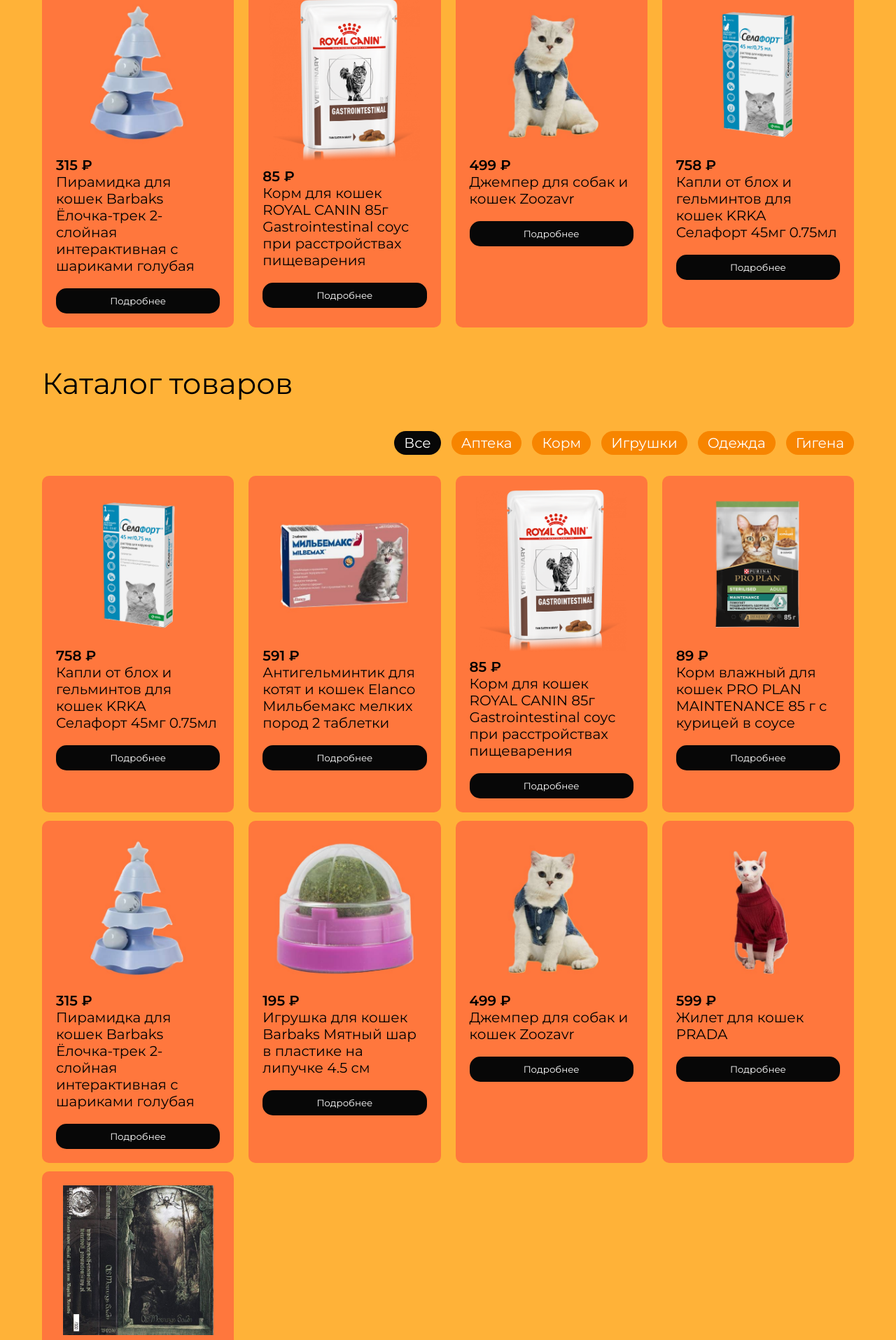
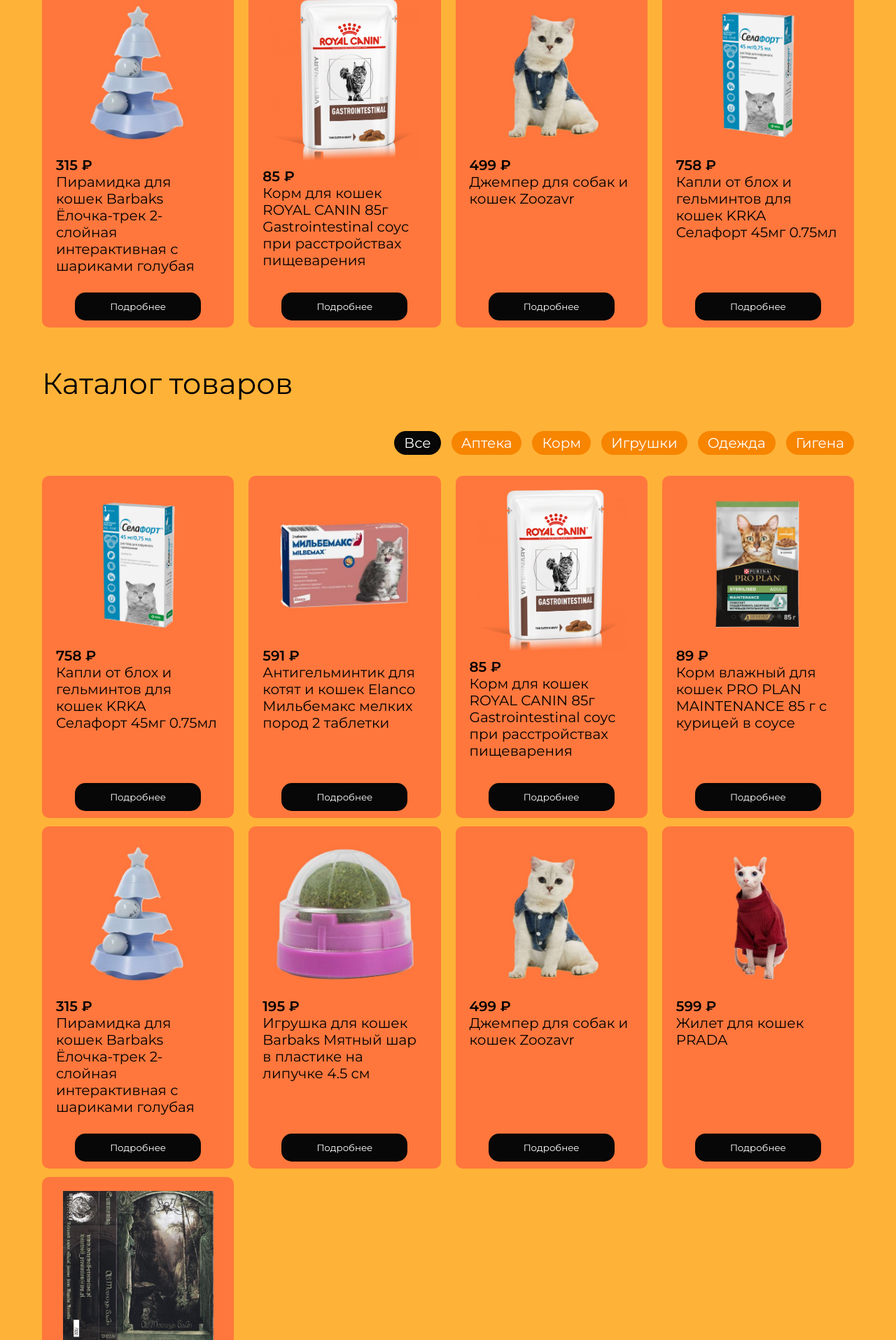
Before and after one commit to kuramagod/XBOCTUK, a FastAPI app: page / in a window 1280 px wide. Shown: the part 1353-3268 px from the top of the page at 70% size. Run offline with FastAPI, Linux system fonts and the light colour scheme; data comes from the database, SQL or seed files in the repository; parts of the project's set-up code (start-up, migrations or seed data) failed here and were passed over.

Commit message:
Исправил стили для кнопки.

```diff
--- a/static/main/style.css
+++ b/static/main/style.css
@@ -283,7 +283,9 @@ header {
 
 /* Карточки товаров */
 .product_card {
+    position: relative;
     width: calc(25% - 21px);
+    min-height: 489px;
     margin-left: 21px;
     margin-bottom: 12px;
     color: var(--text-main);
@@ -311,6 +313,12 @@ header {
 }
 
 .details_button {
+    position: absolute;
+    left: 50%;
+    transform: translateX(-50%);
+    width: 180px;
+    height: 40px;
+    bottom: 10px;
     margin-top: 20px;
     background-color: var(--bg-btn);
     color: var(--text-second);
@@ -325,9 +333,11 @@ header {
     .product_card {
         width: calc(50% - 21px);
         font-size: 16px;
+        min-height: 400px;
     }
     .details_button {
         font-size: 14px;
+        width: 110px;
     }
 }
 
```
